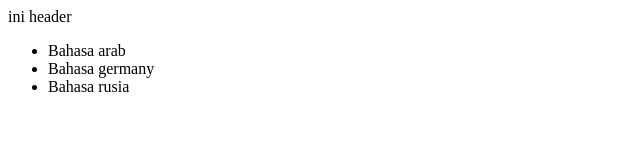
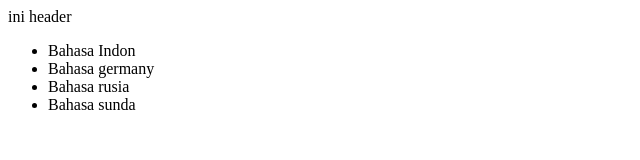
Before and after one commit to sayyif/perpustakaan, a plain HTML site: page index.html in a window 1280 px wide. Shown: the whole page, without its empty margins (0-640 px from the left). Drawn offline with Linux system fonts and the light colour scheme.

Commit message:
mengupdate fileindex.html
mengubah data dan menambahkan data file index.html

```diff
--- a/index.html
+++ b/index.html
@@ -1,8 +1,9 @@
 <html>
   <hl>ini header </h1>
   <ul>
-    <li>Bahasa  arab</li>
+    <li>Bahasa  Indon</li>
     <li>Bahasa germany</li>
      <li>Bahasa rusia</li>
+    <li>Bahasa sunda</li>
     </ul>
 </html>
```
